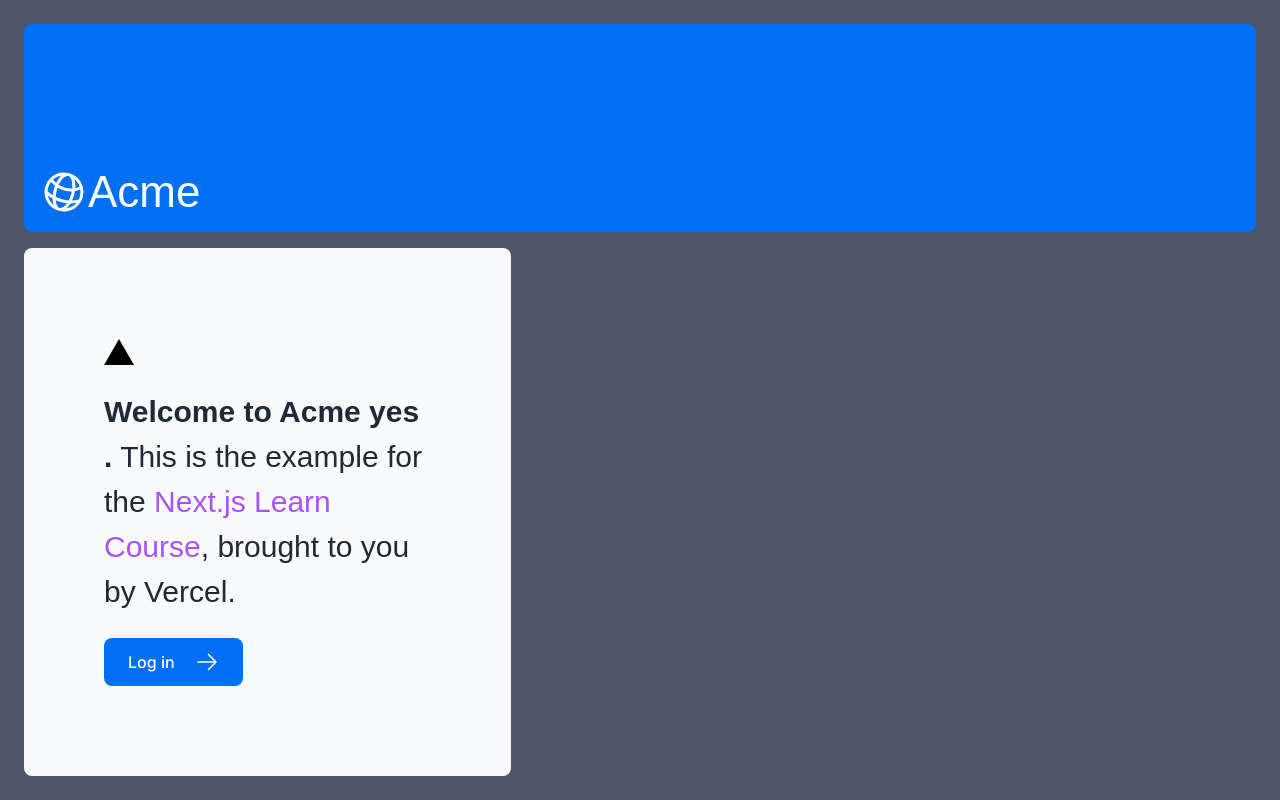
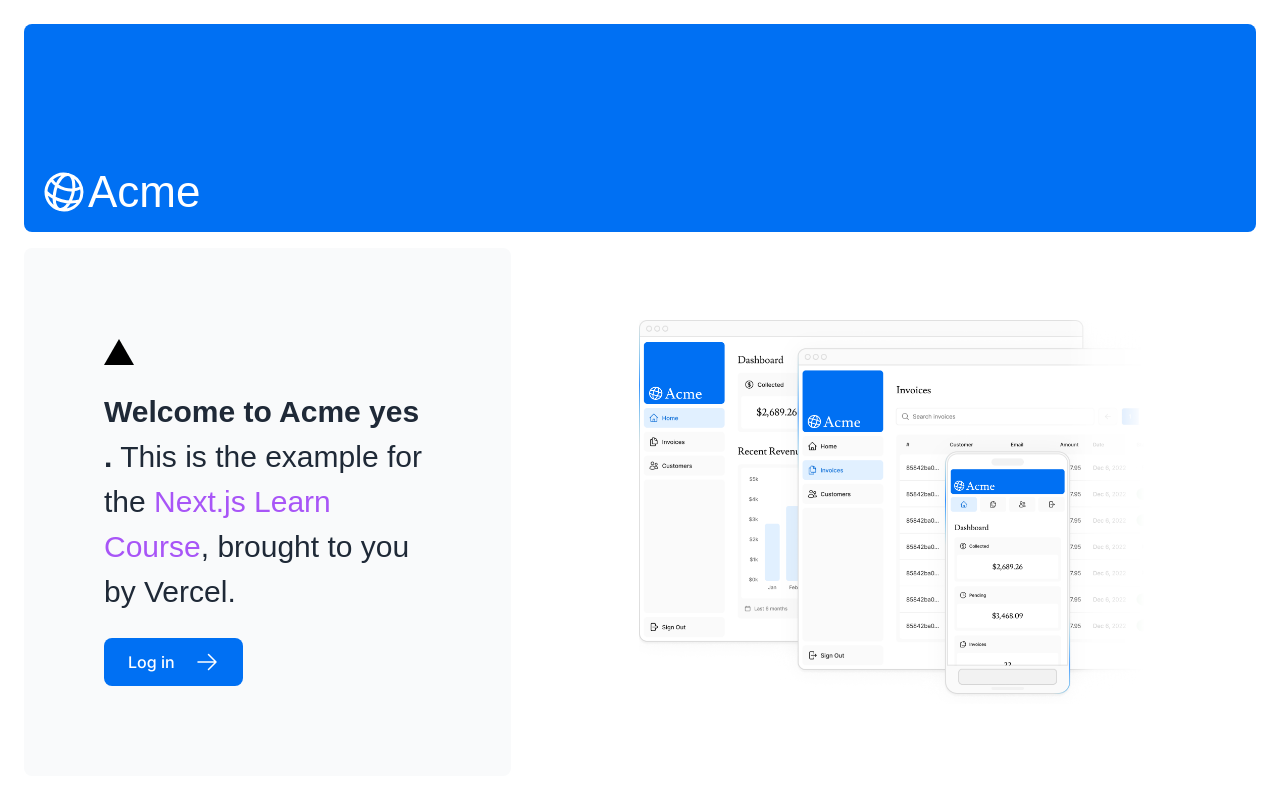
Before and after one commit to RomainBoudet/nextjs-dashboard, a Next.js app: page / in a window 1280 px wide. Built offline with nearby package versions, Linux system fonts and the light colour scheme; a web font is replaced by a local one.

Commit message:
replace a tags by Link

```diff
--- /dev/null
+++ b/app/dashboard/customers/page.tsx
@@ -0,0 +1,5 @@
+export default function Page() {
+    return <p>
+        customers Page
+    </p>
+};
--- /dev/null
+++ b/app/dashboard/invoices/page.tsx
@@ -0,0 +1,5 @@
+export default function Page() {
+    return <p>
+        invoices Page
+    </p>
+};
--- /dev/null
+++ b/app/dashboard/layout.tsx
@@ -0,0 +1,16 @@
+import SideNav from '@/app/ui/dashboard/sidenav';
+
+// Le layout permet le : Patial rendering
+// l'avantage du Layout c'est que durant la navigation, seulement le composant page
+//  va être mise a jour, et le layout ne sera pas mis a jour pour rien !
+
+export default function Layout({ children }: { children: React.ReactNode }) {
+  return (
+    <div className="flex h-screen flex-col md:flex-row md:overflow-hidden">
+      <div className="w-full flex-none md:w-64">
+        <SideNav />
+      </div>
+      <div className="flex-grow p-6 md:overflow-y-auto md:p-12">{children}</div>
+    </div>
+  );
+}
--- /dev/null
+++ b/app/dashboard/page.tsx
@@ -0,0 +1,5 @@
+export default function Page() {
+    return <p>
+        dashboard Page
+    </p>
+};
--- a/app/layout.tsx
+++ b/app/layout.tsx
@@ -1,5 +1,9 @@
 import '@/app/ui/global.css';
 import {inter} from '@/app/ui/fonts';
+
+
+// ici je peux modifier la balise HTML et la balise Body, et les changement seront partout présent dans mon app.
+// c'est également icic que je peux ajouter des métadata !
 
 export default function RootLayout({
   children,
--- a/app/page.tsx
+++ b/app/page.tsx
@@ -3,11 +3,12 @@
 import Link from 'next/link';
 // import styles from '@/app/ui/home.module.css';
 import {lusitana} from '@/app/ui/fonts';
-
+import Image from 'next/image';
+import mobilePicture from '@/public/images/hero-mobile.png';
 
 export default function Page() {
   return (
-    <main className="flex min-h-screen flex-col p-6 bg-gray-600">
+    <main className="flex min-h-screen flex-col p-6 bg-white">
       <div className="flex h-20 shrink-0 items-end rounded-lg bg-blue-500 p-4 md:h-52">
         <AcmeLogo />
       </div>
@@ -36,6 +37,19 @@
         </div>
         <div className="flex items-center justify-center p-6 md:w-3/5 md:px-28 md:py-12">
           {/* Add Hero Images Here */}
+          <Image
+            src="/images/hero-desktop.png"
+            width={1000}
+            height={760}
+            className="hidden md:block"
+            alt="Screenshot oh the dashboard project showing dekstop version"
+          />
+            <Image
+            // ici un import automatique, en important directement l'image dans l'attribut src, pas besoin de mettre sa taille !
+            src={mobilePicture}
+            className="block md:hidden"
+            alt="Screenshot oh the dashboard project showing mobile version"
+          />
         </div>
       </div>
     </main>
--- a/app/ui/dashboard/nav-links.tsx
+++ b/app/ui/dashboard/nav-links.tsx
@@ -3,6 +3,7 @@
   HomeIcon,
   DocumentDuplicateIcon,
 } from '@heroicons/react/24/outline';
+import Link from "next/link";
 
 // Map of links to display in the side navigation.
 // Depending on the size of the application, this would be stored in a database.
@@ -22,14 +23,14 @@
       {links.map((link) => {
         const LinkIcon = link.icon;
         return (
-          <a
+          <Link
             key={link.name}
             href={link.href}
             className="flex h-[48px] grow items-center justify-center gap-2 rounded-md bg-gray-50 p-3 text-sm font-medium hover:bg-sky-100 hover:text-blue-600 md:flex-none md:justify-start md:p-2 md:px-3"
           >
             <LinkIcon className="w-6" />
             <p className="hidden md:block">{link.name}</p>
-          </a>
+          </Link>
         );
       })}
     </>
--- a/next.config.ts
+++ b/next.config.ts
@@ -2,6 +2,14 @@
 
 const nextConfig: NextConfig = {
   /* config options here */
+  images: {
+    localPatterns: [
+      {
+        pathname: '/images/*',
+        search: '',
+      },
+    ],
+  },
 };
 
 export default nextConfig;
```
Also changed, not shown: public/images/hero-desktop.png (renamed from public/hero-desktop.png), public/images/hero-mobile.png (renamed from public/hero-mobile.png).
